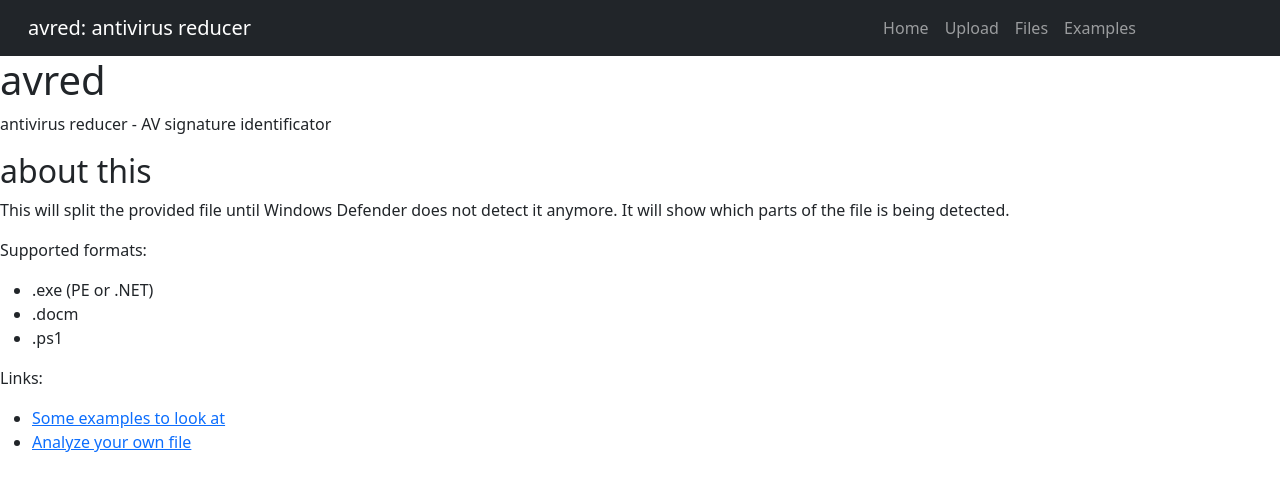
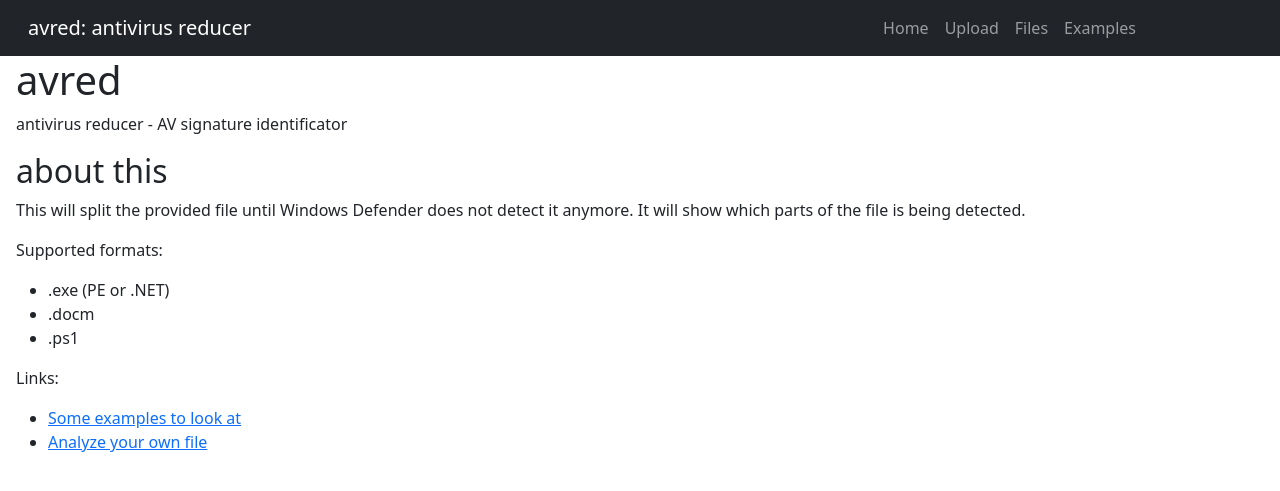
Before and after one commit to dobin/avred, a Flask app: template app/templates/index.html in a window 1280 px wide. Shown: the top 491 px of the page. Run offline with Flask 3, Linux system fonts and the light colour scheme; the template is opened without the code that fills it, so the values that code supplies are empty; parts of the project's set-up code (start-up, migrations or seed data) failed here and were passed over; some libraries are stand-ins or nearby versions.

Commit message:
ui: several small fixes

```diff
--- a/app/static/styles.css
+++ b/app/static/styles.css
@@ -31,3 +31,7 @@ table.table th {
   font-family: monospace;
   white-space: pre;
 }
+
+.indent {
+  margin-left: 1em;
+}
--- a/app/templates/includes/navigation.html
+++ b/app/templates/includes/navigation.html
@@ -20,7 +20,6 @@
                 {% endif %}
                 <li class="nav-item"><a class="nav-link {{ 'active' if request.path.startswith('/examples') else ''}}" href="/examples">Examples</a></li>
             </ul>
-
         </div>
     </div>
 </nav>
--- a/app/templates/includes/tablesorter.html
+++ b/app/templates/includes/tablesorter.html
@@ -63,4 +63,4 @@
                 });
             });
         }
-    </script>
+</script>
--- a/app/templates/includes/verifystatus.html
+++ b/app/templates/includes/verifystatus.html
@@ -8,9 +8,9 @@
         {% elif verifyStatus|string == "VerifyStatus.GOOD" %}
         <td style="background-color:green">
         {% else %}
-        <td></td>
+        <td>
         {% endif %}
-        &nbsp;
+
         </td>
     {% endfor %}
 {% endif %}
--- a/app/templates/index.html
+++ b/app/templates/index.html
@@ -5,6 +5,8 @@
   </head>
   <body>
     {% include 'includes/navigation.html' %}
+
+    <div class="indent">
 
     <h1> avred </h1>
     <p>antivirus reducer - AV signature identificator</p>
@@ -31,6 +33,6 @@
       </ul>
     </p>
 
-
+  </div>
   </body>
 </html>
--- a/avred-web.py
+++ b/avred-web.py
@@ -35,7 +35,7 @@ if __name__ == "__main__":
 	app.config['SESSION_TYPE'] = 'filesystem'
 	app.config['AVRED_SERVERS'] = config.get('server')
 	app.config['AVRED_SCANNER'] = os.path.join(root_folder, 'avred.py')
-	app.config['ALLOWED_EXTENSIONS'] = { 'exe', 'dll', 'ps1', 'docm', 'bin', 'lnk', 'zip' }
+	app.config['ALLOWED_EXTENSIONS'] = { 'exe', 'dll', 'ps1', 'docm', 'bin', 'lnk' }
 	app.config['LIST_FILES'] = not args.disable_listfiles
 
 	app.config.from_prefixed_env()
```
Also changed, not shown: app/templates/upload.html (+4 -3 lines), app/templates/list_files_results.html (line endings or trailing spaces).
